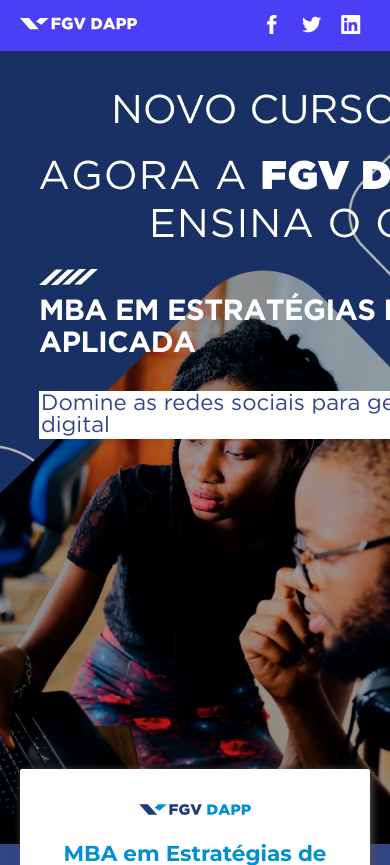
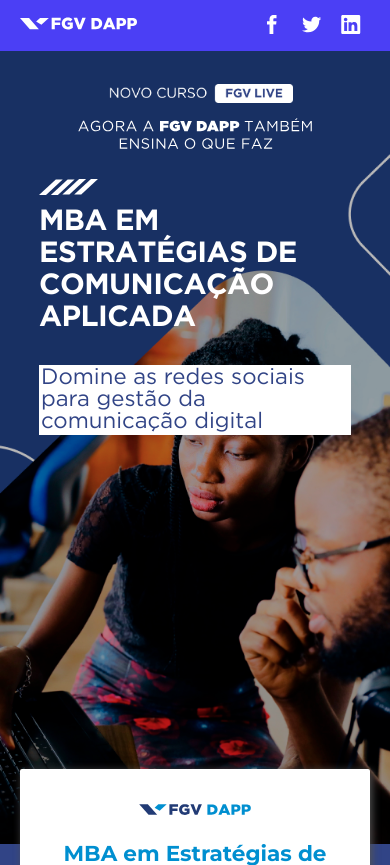
Before and after one commit to yanhill/mba-em-estrategia-de-comunicacao-aplicada, a PHP site: page / in a window 390 px wide. Shown: the top 865 px of the page. Run offline with PHP 8.4, Linux system fonts and the light colour scheme.

Commit message:
Add files via upload

```diff
--- a/style-header.css
+++ b/style-header.css
@@ -29,7 +29,7 @@
     text-align: center;
 }
 .fgv-live{
-    margin-left:10px
+
 }
 
 .novo-curso {
@@ -84,6 +84,12 @@
     .agora-container{
         margin: 0 10vw;
         top: 10vh;
+        display: flex;
+justify-content: center;
+    }
+
+    .fgv-ensina{
+        width: 60vw;
     }
 
     #primaryCover {
@@ -102,6 +108,7 @@
     .header-content {
     }
     .fgv-live{
+        width: 50vw;
     }
     .cover-title {
         letter-spacing: -0.02em;
```
